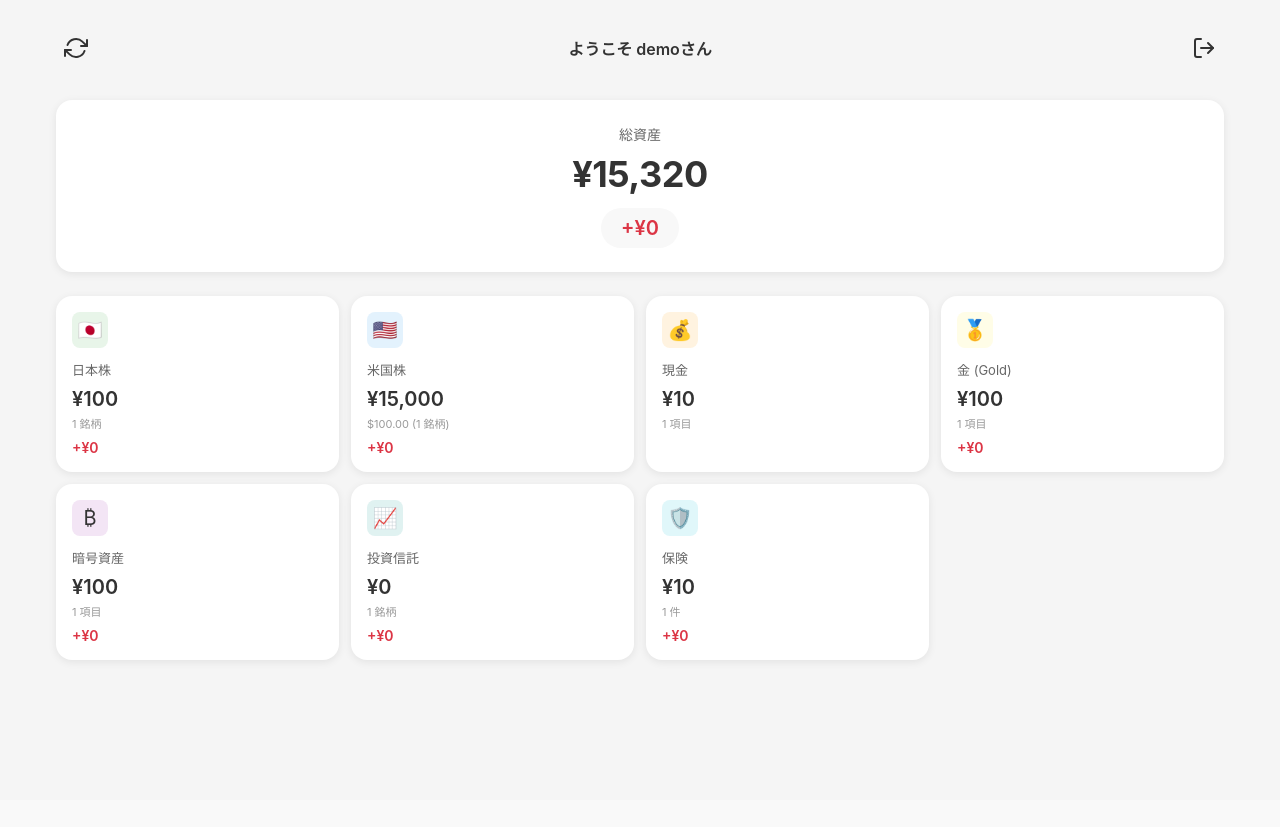
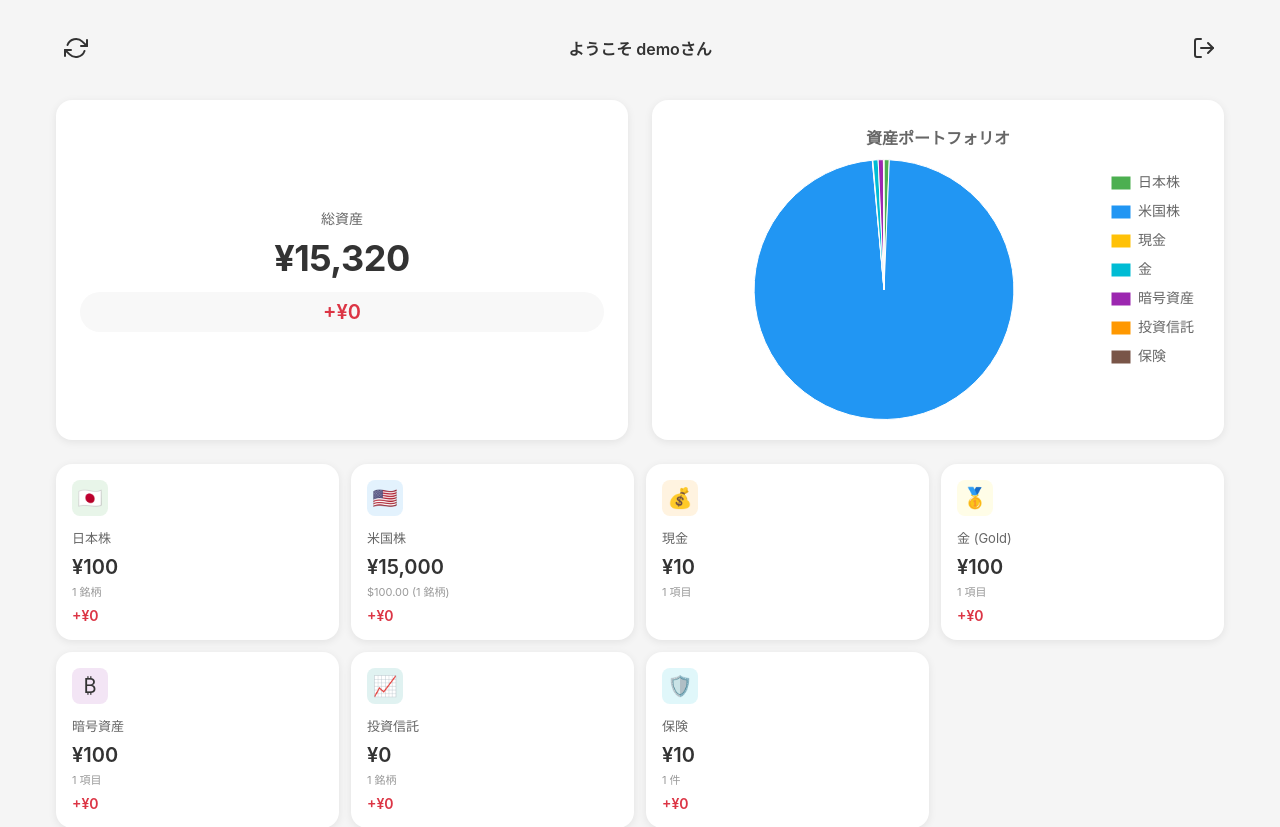
Before and after one commit to kinopiokinopiko/kinopio-1, a Flask app: page /dashboard in a window 1280 px wide. Shown: the top 827 px of the page. Before the commit the page ends 663 px from the top, so only its background shows below. Run offline with Flask 3, Linux system fonts and the light colour scheme; a user stored in the database is signed in; tables that the repository leaves empty hold one stand-in row (values such as "Sample post"); a database or web service that is not in the repository returns one stand-in record (values such as "Sample title"); data that the repository does not hold is empty; some libraries are stand-ins or nearby versions.

Commit message:
Add files via upload

```diff
--- a/app.py
+++ b/app.py
@@ -10,7 +10,7 @@
 import time
 from decimal import Decimal, InvalidOperation
 import concurrent.futures
-import threading # 追加
+import threading
 
 # PostgreSQLサポート
 try:
@@ -127,8 +127,6 @@
 app.secret_key = os.environ.get('SECRET_KEY', 'your-secret-key-change-this-in-production')
 
 
-# --- ここから追加 ---
-
 @app.route('/ping')
 def ping():
     """スリープ防止用のエンドポイント"""
@@ -138,7 +136,6 @@
     """
     アプリケーションがスリープしないように、定期的に自身にリクエストを送る関数。
     """
-    # Renderの外部URLが環境変数に設定されているか確認
     app_url = os.environ.get('RENDER_EXTERNAL_URL')
 
     if not app_url:
@@ -147,7 +144,6 @@
 
     ping_url = f"{app_url}/ping"
 
-    # 14分 = 840秒ごとにpingを送信
     while True:
         try:
             print("Sending keep-alive ping...")
@@ -158,14 +154,10 @@
 
         time.sleep(840)
 
-# Render環境で実行されている場合のみ、スリープ防止スレッドを開始
 if os.environ.get('RENDER'):
     print("Starting keep-alive thread for Render...")
-    # デーモンスレッドにすることで、メインプログラム終了時にスレッドも終了するようにする
     keep_alive_thread = threading.Thread(target=keep_alive, daemon=True)
     keep_alive_thread.start()
-
-# --- ここまで追加 ---
 
 
 def get_current_user():
@@ -185,9 +177,6 @@
     conn.close()
     return user
 
-
-# --- ユーティリティ:文字列正規化・数値抽出 ---
-
 _FULLWIDTH_TRANS = {ord(f): ord(t) for f, t in zip('０１２３４５６７８９', '0123456789')}
 _FULLWIDTH_TRANS.update({ord('，'): ord(','), ord('．'): ord('.'), ord('＋'): ord('+'), ord('－'): ord('-'), ord('　'): ord(' '), ord('％'): ord('%')})
 
@@ -199,7 +188,6 @@
 
 
 def extract_number_from_string(s):
-    """文字列中から最初に見つかる妥当な数値を抽出して float を返す(小数点・指数表記対応)"""
     if not s:
         return None
     try:
@@ -209,21 +197,17 @@
 
     s = s.replace('\xa0', ' ')
 
-    # 優先パターン:桁区切りカンマやスペースに対応し、小数および指数表記を許す
     m = re.search(r'([+-]?\d{1,3}(?:[,\s]\d{3})*(?:\.\d+)?(?:[eE][+-]?\d+)?)', s)
     if not m:
-        # 最低限の数値(小数・指数含む)
         m = re.search(r'([+-]?\d+(?:\.\d+)?(?:[eE][+-]?\d+)?)', s)
     if not m:
         return None
 
     num_str = m.group(1)
-    # カンマと空白の除去
     num_str = num_str.replace(',', '').replace(' ', '')
 
     try:
         d = Decimal(num_str)
-        # float に変換して返す(DBの REAL に合わせるため)
         return float(d)
     except (InvalidOperation, ValueError):
         try:
@@ -233,7 +217,6 @@
 
 
 def scrape_yahoo_finance_jp(code):
-    """Yahoo Finance APIから日本株の情報を取得"""
     try:
         api_url = f"https://query1.finance.yahoo.com/v8/finance/chart/{code}.T"
         headers = {
@@ -262,12 +245,10 @@
                         name = meta.get('shortName') or meta.get('longName') or f"Stock {code}"
 
                     if name:
-                        # Clean up common Japanese corporate suffixes
                         jp_suffixes = ['株式会社', '合同会社', '合名会社', '合資会社', '有限会社', '(株)', '（株）']
                         for suffix in jp_suffixes:
                             name = name.replace(suffix, '')
 
-                        # Clean up common English corporate suffixes
                         en_suffixes = [' COMPANY, LIMITED', ' COMPANY LIMITED', ' CO., LTD.', ' CO.,LTD.', ' CO., LTD', ' CO.,LTD', ' Co., Ltd.', ' CO.LTD', ' LTD.', ' LTD', ' INC.', ' INC', ' CORP.', ' CORP']
                         for suffix in en_suffixes:
                             if name.upper().endswith(suffix):
@@ -288,7 +269,6 @@
         return {'name': f'Stock {code}', 'price': 0}
 
 def scrape_yahoo_finance_us(symbol):
-    """Yahoo Finance APIから米国株の情報を取得"""
     try:
         api_url = f"https://query1.finance.yahoo.com/v8/finance/chart/{symbol.upper()}"
         headers = {
@@ -328,29 +308,24 @@
         return {'name': symbol.upper(), 'price': 0}
 
 def get_jp_stock_info(code):
-    """日本株の情報を取得"""
     return scrape_yahoo_finance_jp(code)
 
 def get_us_stock_info(symbol):
-    """米国株の情報を取得"""
     return scrape_yahoo_finance_us(symbol)
 
 def get_stock_price(symbol, is_jp=False):
-    """株価を取得"""
     if is_jp:
         return get_jp_stock_info(symbol)['price']
     else:
         return get_us_stock_info(symbol)['price']
 
 def get_stock_name(symbol, is_jp=False):
-    """株式名を取得"""
     if is_jp:
         return get_jp_stock_info(symbol)['name']
     else:
         return get_us_stock_info(symbol)['name']
 
 def get_crypto_price(symbol):
-    """みんかぶ暗号資産から価格をスクレイピング(BTC/ETH/XRP/DOGEに限定)"""
     try:
         symbol = (symbol or '').upper()
         if symbol not in CRYPTO_SYMBOLS:
@@ -365,7 +340,6 @@
         response.encoding = response.apparent_encoding
         text = response.text
 
-        # JSONパターン検索
         json_matches = re.findall(r'"(?:last|price|lastPrice|close|current|ltp)"\s*:\s*"?([0-9\.,Ee+\-]+)"?', text)
         if json_matches:
             for jm in json_matches:
@@ -375,7 +349,6 @@
                         print(f"[DEBUG] Found price in JSON-like field: {jm} -> {val}")
                     return round(val, 2)
 
-        # 「現在値」付近検索
         idx = text.find('現在値')
         if idx != -1:
             snippet = text[idx: idx + 700]
@@ -386,14 +359,12 @@
                 except:
                     pass
 
-        # data-price属性
         m = re.search(r'data-price=["\']([0-9\.,Ee+\-]+)["\']', text)
         if m:
             val = extract_number_from_string(m.group(1))
             if val is not None:
                 return round(val, 2)
 
-        # BeautifulSoup検索
         soup = BeautifulSoup(text, 'html.parser')
         selectors = ['div.pairPrice', '.pairPrice', '.pair_price', 'div.priceWrap', 'div.kv',
                      'span.yen', 'div.stock_price span.yen', 'p.price', 'span.price', 'div.price',
@@ -411,7 +382,6 @@
                         print(f"[DEBUG] Found price by selector {sel}: {txt} -> {val}")
                     return round(val, 2)
 
-        # 全体から「xxx 円」を検索
         normalized = normalize_fullwidth(text)
         matches = re.findall(r'([0-9]{1,3}(?:,[0-9]{3})*(?:\.\d+)?)\s*円', normalized)
         for num in matches:
@@ -422,7 +392,6 @@
             except:
                 continue
 
-        # 指数表記検索
         m2 = re.search(r'([0-9\.,]+[eE][+-]?\d+)', text)
         if m2:
             val = extract_number_from_string(m2.group(1))
@@ -440,7 +409,6 @@
         return 0.0
 
 def get_gold_price():
-    """金価格を取得(田中貴金属からスクレイピング)"""
     try:
         tanaka_url = "https://gold.tanaka.co.jp/commodity/souba/english/index.php"
         headers = {
@@ -463,7 +431,6 @@
         return 0
 
 def get_investment_trust_price(symbol):
-    """楽天証券から投資信託の基準価額を取得"""
     if symbol not in INVESTMENT_TRUST_INFO:
         print(f"Unsupported investment trust symbol: {symbol}")
         return 0.0
@@ -498,7 +465,6 @@
 
 
 def get_usd_jpy_rate():
-    """USD/JPY レートを取得"""
     try:
         api_url = "https://query1.finance.yahoo.com/v8/finance/chart/USDJPY=X"
         headers = {'User-Agent': 'Mozilla/5.0'}
@@ -518,11 +484,7 @@
         print(f"Error getting USD/JPY rate: {e}")
         return 150.0
 
-# アプリケーション開始時にDB初期化
 init_db()
-
-# ここから下のルーティング部分は変更なし
-# ... (app.pyの残りの部分は省略) ...
 
 @app.route('/')
 def index():
@@ -533,6 +495,7 @@
 
 @app.route('/register', methods=['GET', 'POST'])
 def register():
+    # ... (No changes in this function)
     if request.method == 'POST':
         username = request.form['username'].strip()
         password = request.form['password']
@@ -580,6 +543,7 @@
 
 @app.route('/login', methods=['GET', 'POST'])
 def login():
+    # ... (No changes in this function)
     if request.method == 'POST':
         username = request.form['username']
         password = request.form['password']
@@ -634,13 +598,11 @@
 
     conn.close()
 
-    # 日本株
     jp_stocks = assets['jp_stock']
     jp_total = sum(s['quantity'] * s['price'] for s in jp_stocks)
     jp_cost = sum(s['quantity'] * s['avg_cost'] for s in jp_stocks)
     jp_profit = jp_total - jp_cost
 
-    # 米国株
     us_stocks = assets['us_stock']
     usd_jpy = get_usd_jpy_rate()
     us_total_usd = sum(s['quantity'] * s['price'] for s in us_stocks)
@@ -649,37 +611,37 @@
     us_total_jpy = us_total_usd * usd_jpy
     us_profit_jpy = us_profit_usd * usd_jpy
 
-    # 現金
     cash_items = assets['cash']
     cash_total = sum(i['quantity'] for i in cash_items)
 
-    # 金
     gold_items = assets['gold']
     gold_total = sum(i['quantity'] * i['price'] for i in gold_items)
     gold_cost = sum(i['quantity'] * i['avg_cost'] for i in gold_items)
     gold_profit = gold_total - gold_cost
 
-    # 暗号資産
     crypto_items = assets['crypto']
     crypto_total = sum(i['quantity'] * i['price'] for i in crypto_items)
     crypto_cost = sum(i['quantity'] * i['avg_cost'] for i in crypto_items)
     crypto_profit = crypto_total - crypto_cost
 
-    # 投資信託
     investment_trust_items = assets['investment_trust']
     it_total = sum((i['quantity'] * i['price'] / 10000) for i in investment_trust_items)
     it_cost = sum((i['quantity'] * i['avg_cost'] / 10000) for i in investment_trust_items)
     it_profit = it_total - it_cost
 
-    # 保険
     insurance_items = assets['insurance']
     insurance_total = sum(i['price'] for i in insurance_items)
     insurance_cost = sum(i['avg_cost'] for i in insurance_items)
     insurance_profit = insurance_total - insurance_cost
 
-    # 全資産合計
     total_assets = jp_total + us_total_jpy + cash_total + gold_total + crypto_total + it_total + insurance_total
     total_profit = jp_profit + us_profit_jpy + gold_profit + crypto_profit + it_profit + insurance_profit
+
+    # --- グラフ用データの作成 ---
+    chart_data = {
+        "labels": ["日本株", "米国株", "現金", "金", "暗号資産", "投資信託", "保険"],
+        "values": [jp_total, us_total_jpy, cash_total, gold_total, crypto_total, it_total, insurance_total]
+    }
 
     return render_template(
         'dashboard.html',
@@ -706,9 +668,14 @@
         insurance_total=insurance_total,
         insurance_profit=insurance_profit,
         total_assets=total_assets,
-        total_profit=total_profit
+        total_profit=total_profit,
+        chart_data=json.dumps(chart_data)  # JSON文字列として渡す
     )
 
+
+# ... (asset management routes, no changes) ...
+# The rest of the file remains the same
+# ... (rest of the file is omitted for brevity)
 
 @app.route('/assets/<asset_type>')
 def manage_assets(asset_type):
@@ -768,8 +735,6 @@
 
     price = 0
     if asset_type == 'insurance':
-        # 保険の場合: price=解約返戻金, avg_cost=支払済保険料, quantity=保険金額, name=保険種類, symbol=項目名
-        # 各値はフォームから直接取得される
         price = float(request.form.get('price', 0)) if request.form.get('price') else 0
     elif asset_type == 'gold':
         price = get_gold_price()
@@ -812,13 +777,11 @@
     existing = c.fetchone()
 
     if existing and asset_type not in ['cash', 'insurance']:
-        # 既存アセットに数量を追加する場合
         old_quantity = existing['quantity'] or 0
         old_avg_cost = existing['avg_cost'] or 0
         new_total_quantity = old_quantity + quantity
 
         if new_total_quantity > 0 and avg_cost > 0:
-            # 加重平均で新しい平均取得単価を計算
             new_avg_cost = ((old_quantity * old_avg_cost) + (quantity * avg_cost)) / new_total_quantity
         else:
             new_avg_cost = old_avg_cost if old_avg_cost > 0 else avg_cost
@@ -835,7 +798,6 @@
         flash(f'{symbol} を更新しました', 'success')
 
     elif existing and asset_type == 'insurance':
-        # 保険は単純に上書き
         if USE_POSTGRES:
             c.execute('''UPDATE assets SET quantity = %s, price = %s, avg_cost = %s, name = %s WHERE id = %s''',
                      (quantity, price, avg_cost, name, existing['id']))
@@ -844,7 +806,6 @@
                      (quantity, price, avg_cost, name, existing['id']))
         flash(f'{symbol} を更新しました', 'success')
     elif existing and asset_type == 'cash':
-        # 現金は単純に上書き
         if USE_POSTGRES:
             c.execute('''UPDATE assets SET price = %s, avg_cost = %s, name = %s WHERE id = %s''',
                      (price, avg_cost, name or symbol, existing['id']))
@@ -853,7 +814,6 @@
                      (price, avg_cost, name or symbol, existing['id']))
         flash(f'{symbol} を更新しました', 'success')
     else:
-        # 新規追加
         if USE_POSTGRES:
             c.execute('''INSERT INTO assets (user_id, asset_type, symbol, name, quantity, price, avg_cost)
                         VALUES (%s, %s, %s, %s, %s, %s, %s)''',
@@ -938,10 +898,8 @@
     if asset_type in ['us_stock', 'crypto']:
         symbol = symbol.upper()
 
-    # 価格取得ロジック
     price = 0
     if asset_type == 'insurance':
-        # 保険の場合: price = 解約返戻金(時価). 他の値はフォームから取得
         price = float(request.form.get('price', 0)) if request.form.get('price') else 0
     elif asset_type == 'gold':
         price = get_gold_price()
@@ -1097,7 +1055,6 @@
     if not user:
         return redirect(url_for('login'))
 
-    # --- 1. 更新対象の全資産をDBから取得 ---
     conn = get_db()
     c = conn.cursor()
     asset_types_to_update = ['jp_stock', 'us_stock', 'gold', 'crypto', 'investment_trust']
@@ -1118,7 +1075,6 @@
         flash('更新対象の資産がありません', 'success')
         return redirect(url_for('dashboard'))
 
-    # --- 2. 各資産の価格を取得する並列処理用の関数を定義 ---
     def fetch_price(asset):
         asset_type, symbol = asset['asset_type'], asset['symbol']
         price = 0
@@ -1133,24 +1089,19 @@
             print(f"Error in worker for {symbol} ({asset_type}): {e}")
             return (asset['id'], 0)
 
-    # --- 3. ThreadPoolExecutorで並列処理を実行 ---
     updated_prices = []
     with concurrent.futures.ThreadPoolExecutor(max_workers=20) as executor:
         results = executor.map(fetch_price, all_assets)
         updated_prices = [
-            # (price, asset_id) の順にする
             (res[1], res[0]) for res in results if res and res[1] is not None and res[1] > 0
         ]
 
-    # --- 4. 取得した価格でDBを一括更新 ---
     if updated_prices:
         print(f"Updating {len(updated_prices)} assets in the database...")
         if USE_POSTGRES:
-            # PostgreSQLの場合: execute_valuesで一括UPDATE
             update_query = "UPDATE assets SET price = data.price FROM (VALUES %s) AS data(price, id) WHERE assets.id = data.id"
             execute_values(c, update_query, updated_prices)
         else:
-            # SQLiteの場合: executemanyで一件ずつ実行(これでもループよりは速い)
             c.executemany('UPDATE assets SET price = ? WHERE id = ?', updated_prices)
 
     conn.commit()
--- a/templates/base.html
+++ b/templates/base.html
@@ -4,6 +4,7 @@
     <meta charset="UTF-8">
     <meta name="viewport" content="width=device-width, initial-scale=1.0, maximum-scale=1.0, user-scalable=no">
     <title>{% block title %}資産管理システム{% endblock %}</title>
+    <script src="https://cdn.jsdelivr.net/npm/chart.js"></script>
     <style>
         * {
             box-sizing: border-box;
--- a/templates/dashboard.html
+++ b/templates/dashboard.html
@@ -46,13 +46,29 @@
         to { transform: rotate(360deg); }
     }
 
+    .summary-grid {
+        display: grid;
+        grid-template-columns: 1fr;
+        gap: 24px;
+        margin-bottom: 24px;
+    }
+
+    @media (min-width: 992px) {
+        .summary-grid {
+            grid-template-columns: 1fr 1fr;
+            align-items: stretch;
+        }
+    }
+
     .total-card {
         background: white;
         border-radius: 16px;
         padding: 24px;
-        margin-bottom: 24px;
         text-align: center;
         box-shadow: 0 2px 8px rgba(0,0,0,0.08);
+        display: flex;
+        flex-direction: column;
+        justify-content: center;
     }
 
     .total-label {
@@ -76,6 +92,15 @@
         background: #f8f8f8;
         border-radius: 20px;
         display: inline-block;
+    }
+
+    .chart-card {
+        background: white;
+        border-radius: 16px;
+        padding: 20px;
+        box-shadow: 0 2px 8px rgba(0,0,0,0.08);
+        min-height: 250px;
+        position: relative;
     }
 
     .profit-plus { color: #dc3545; }
@@ -182,13 +207,19 @@
     </a>
 </div>
 
-<div class="total-card">
-    <div class="total-label">総資産</div>
-    <div class="total-amount">¥{{ "{:,.0f}".format(total_assets) }}</div>
-    <div class="total-profit {% if total_profit >= 0 %}profit-plus{% else %}profit-minus{% endif %}">
-        {% if total_profit >= 0 %}+{% endif %}¥{{ "{:,.0f}".format(total_profit) }}
+<div class="summary-grid">
+    <div class="total-card">
+        <div class="total-label">総資産</div>
+        <div class="total-amount">¥{{ "{:,.0f}".format(total_assets) }}</div>
+        <div class="total-profit {% if total_profit >= 0 %}profit-plus{% else %}profit-minus{% endif %}">
+            {% if total_profit >= 0 %}+{% endif %}¥{{ "{:,.0f}".format(total_profit) }}
+        </div>
+    </div>
+    <div class="chart-card">
+        <canvas id="assetPieChart"></canvas>
     </div>
 </div>
+
 
 <div class="asset-grid">
     <a href="{{ url_for('manage_assets', asset_type='jp_stock') }}" class="asset-card">
@@ -259,3 +290,82 @@
     </a>
 </div>
 {% endblock %}
+
+{% block scripts %}
+<script>
+document.addEventListener('DOMContentLoaded', function() {
+    const chartDataJSON = '{{ chart_data | safe }}';
+    if (chartDataJSON) {
+        const chartData = JSON.parse(chartDataJSON);
+
+        const filteredLabels = [];
+        const filteredValues = [];
+        chartData.values.forEach((value, index) => {
+            if (value > 0) {
+                filteredLabels.push(chartData.labels[index]);
+                filteredValues.push(value);
+            }
+        });
+
+        if (filteredValues.length > 0) {
+            const ctx = document.getElementById('assetPieChart').getContext('2d');
+            new Chart(ctx, {
+                type: 'pie',
+                data: {
+                    labels: filteredLabels,
+                    datasets: [{
+                        label: '資産割合',
+                        data: filteredValues,
+                        backgroundColor: [
+                            '#4CAF50', '#2196F3', '#FFC107', '#00BCD4',
+                            '#9C27B0', '#FF9800', '#795548'
+                        ],
+                        borderWidth: 1,
+                        borderColor: '#fff'
+                    }]
+                },
+                options: {
+                    responsive: true,
+                    maintainAspectRatio: false,
+                    plugins: {
+                        legend: {
+                            position: 'right',
+                            labels: {
+                                boxWidth: 20,
+                                padding: 15,
+                                font: {
+                                    size: 14
+                                }
+                            }
+                        },
+                        tooltip: {
+                            callbacks: {
+                                label: function(context) {
+                                    let label = context.label || '';
+                                    if (label) {
+                                        label += ': ';
+                                    }
+                                    if (context.parsed !== null) {
+                                        const total = context.chart.data.datasets[0].data.reduce((a, b) => a + b, 0);
+                                        const percentage = ((context.parsed / total) * 100).toFixed(1);
+                                        label += new Intl.NumberFormat('ja-JP', { style: 'currency', currency: 'JPY' }).format(context.parsed) + ` (${percentage}%)`;
+                                    }
+                                    return label;
+                                }
+                            }
+                        },
+                        title: {
+                            display: true,
+                            text: '資産ポートフォリオ',
+                            font: {
+                                size: 16
+                            }
+                        }
+                    }
+                }
+            });
+        }
+    }
+});
+</script>
+{% endblock %}
```
Also changed, not shown: memo.txt (added, +27 -0 lines).
